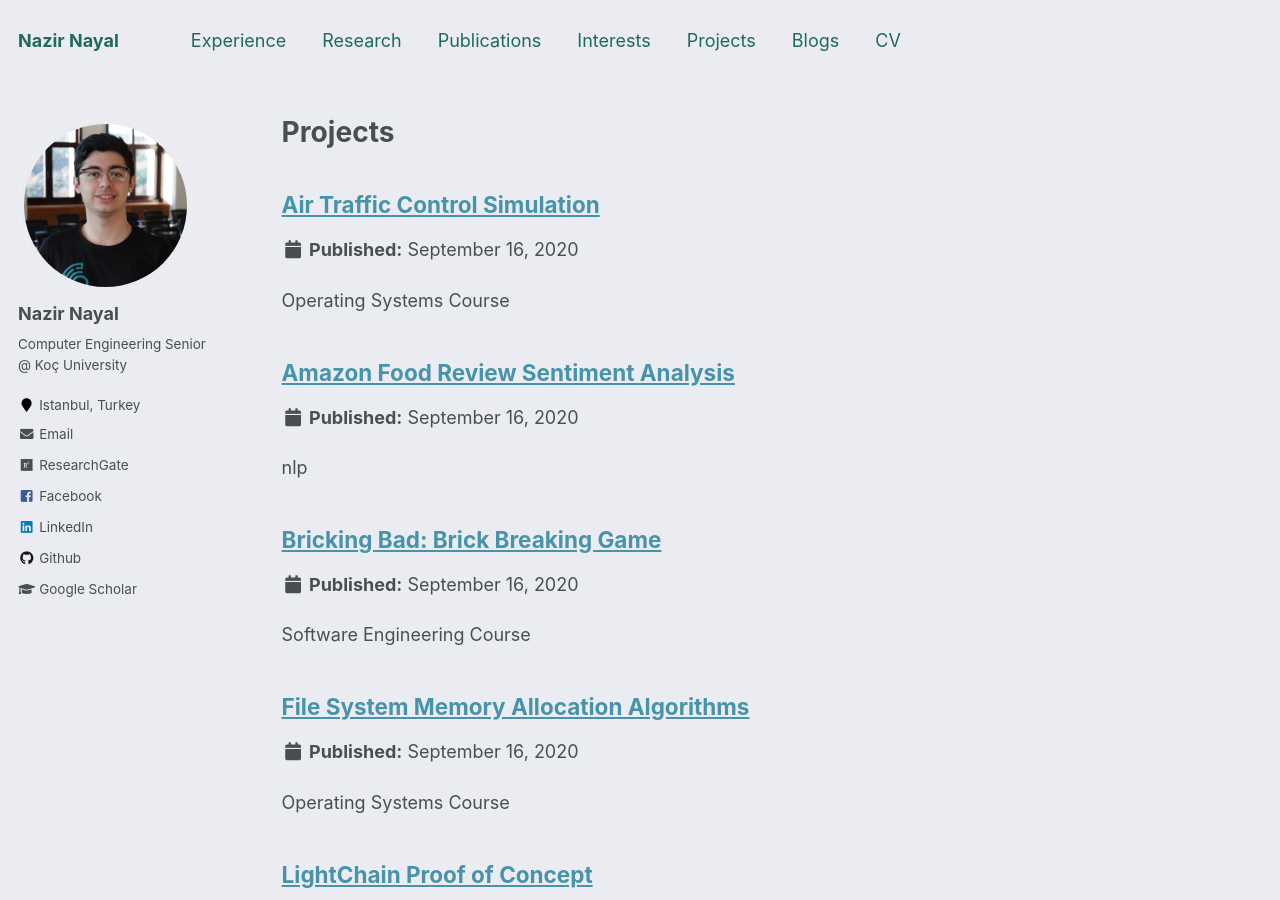
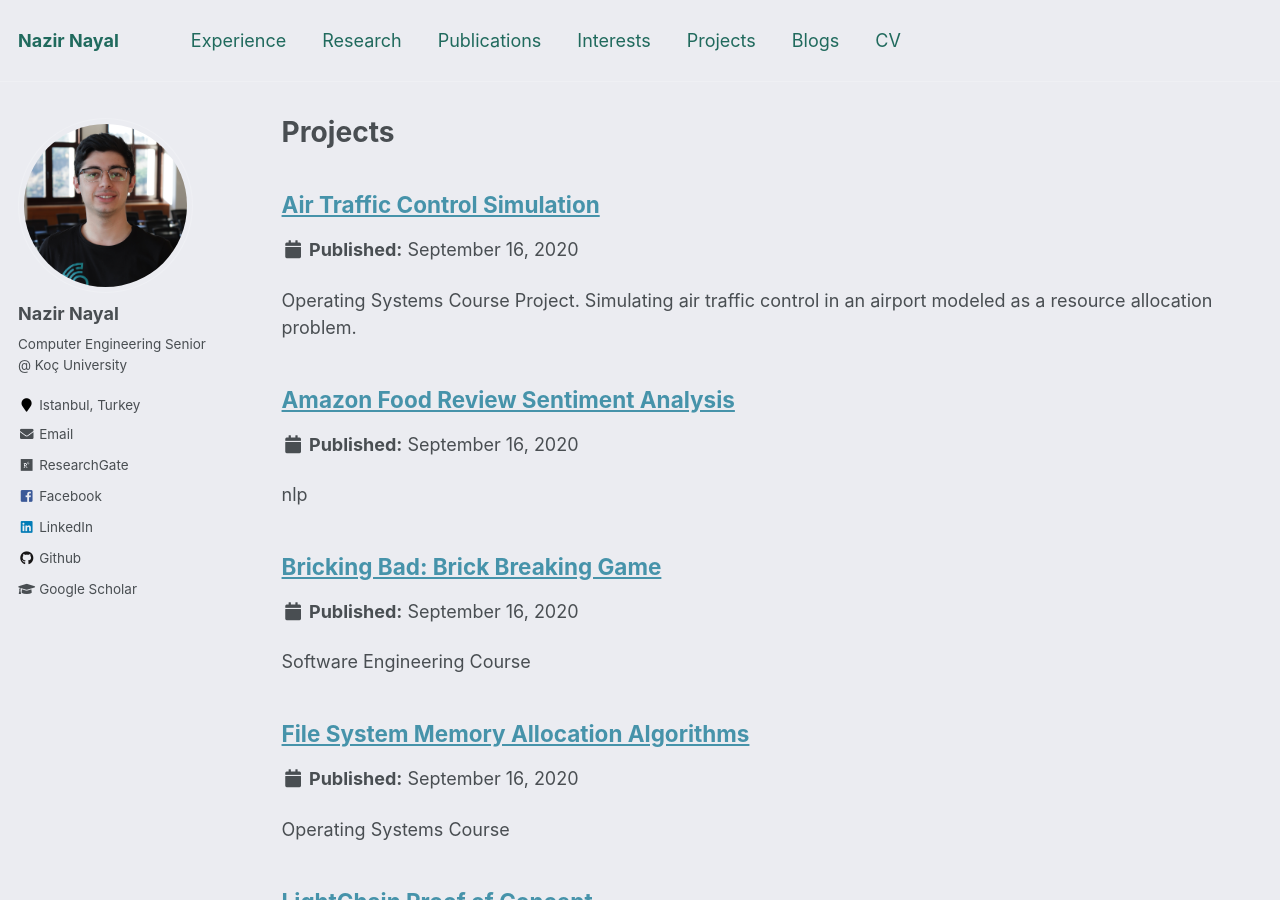
Before and after one commit to NazirNayal8/nazirnayal.github.io, a Jekyll site: the page built from _pages/projects.md, in a window 1280 px wide and 900 px high. Built offline with Jekyll 4.4.1, drawn with Linux system fonts in a browser that asks for light colours.

Commit message:
modify air traffic project

```diff
--- a/_projects/air_traffic_control.md
+++ b/_projects/air_traffic_control.md
@@ -1,6 +1,6 @@
 ---
 title: "Air Traffic Control Simulation"
-excerpt: "Operating Systems Course"
+excerpt: "Operating Systems Course Project. Simulating air traffic control in an airport modeled as a resource allocation problem."
 collection: projects
 permalink: /projects/air_traffic_control
 ---
```
